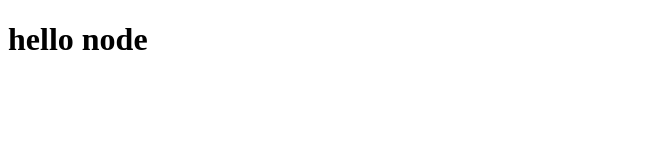
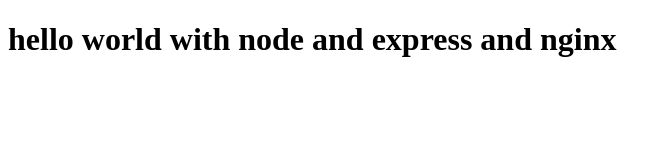
Before and after one commit to KahunaCode/deploydemo, a website: page public/index.html in a window 1280 px wide. Shown: the whole page, without its empty margins (0-670 px from the left). Drawn offline with Linux system fonts and the light colour scheme.

Commit message:
updated h1

```diff
--- a/public/index.html
+++ b/public/index.html
@@ -7,6 +7,6 @@
     <title>Document</title>
 </head>
 <body>
-    <h1>hello node</h1>
+    <h1>hello world with node and express and nginx</h1>
 </body>
 </html>
```
